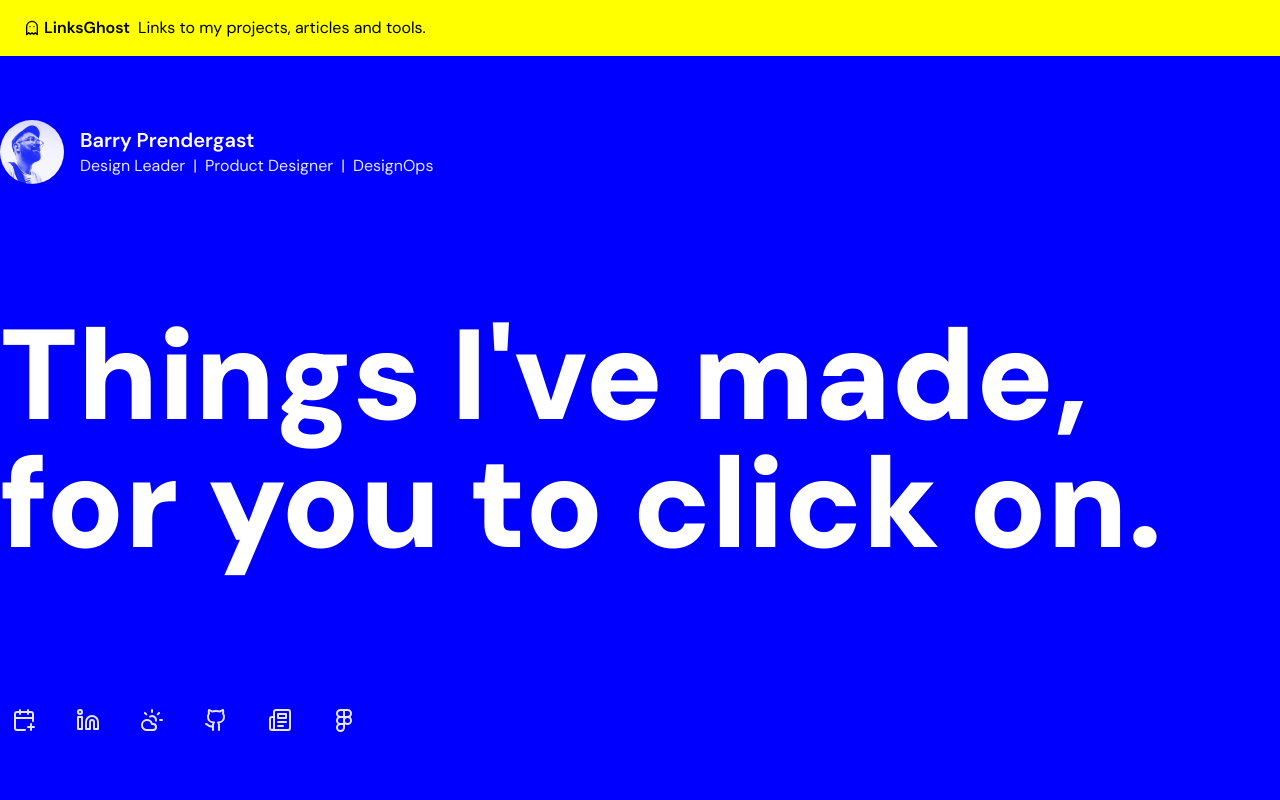
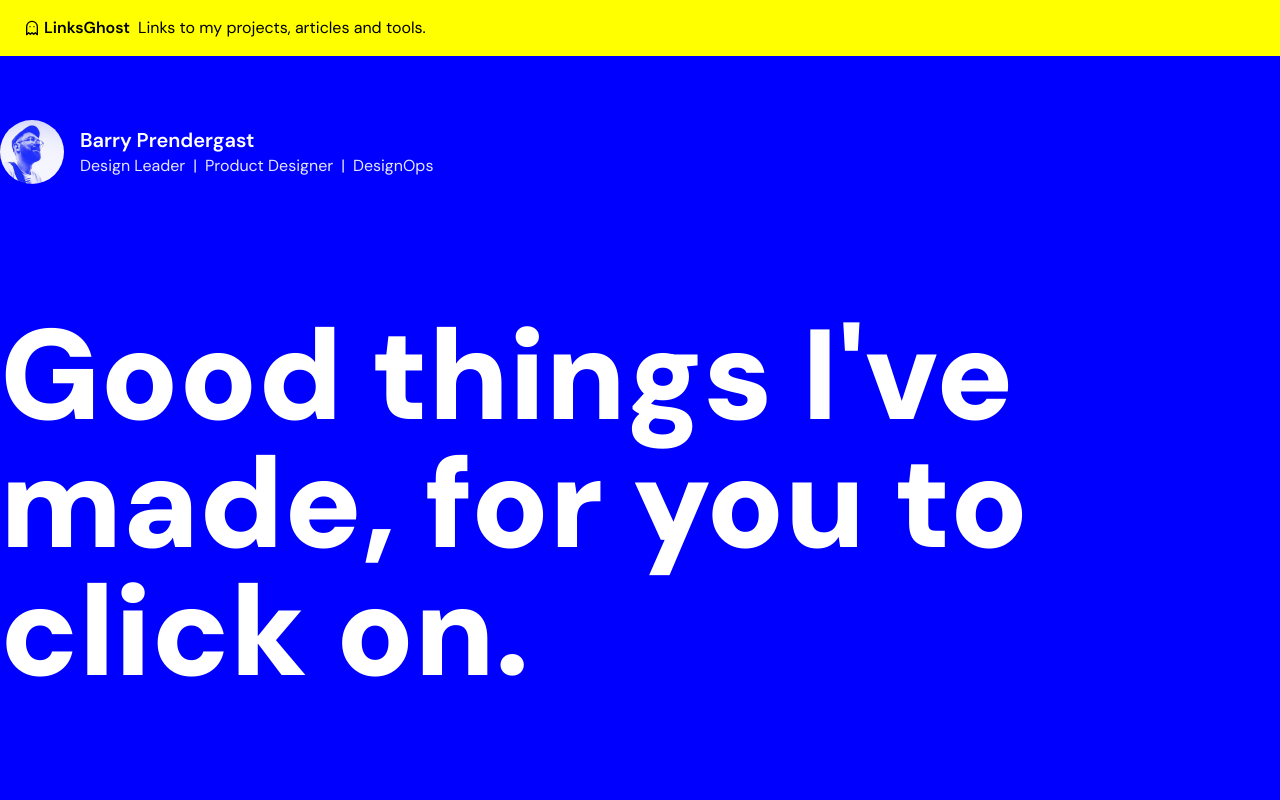
Before and after one commit to renderghost/links, a Next.js app: page / in a window 1280 px wide. Shown: the top 800 px of the page. Built offline with nearby package versions, Linux system fonts and the light colour scheme; a web font is replaced by a local one.

Commit message:
fix: update headline text in Hero component
Change the headline text in the Hero component to enhance clarity and
positivity. The new text better reflects the quality of the items
presented, improving user engagement.

```diff
--- a/src/components/Hero/Hero.tsx
+++ b/src/components/Hero/Hero.tsx
@@ -43,7 +43,7 @@ const Hero: React.FC<HeroProps> = () => (
 				</div>
 
 				<Headline level={1} className={styles.heroHeadline}>
-					Things I&apos;ve made, for you to click on.
+					Good things I&apos;ve made, for you to click on.
 				</Headline>
 
 				<SocialLinks />
```
